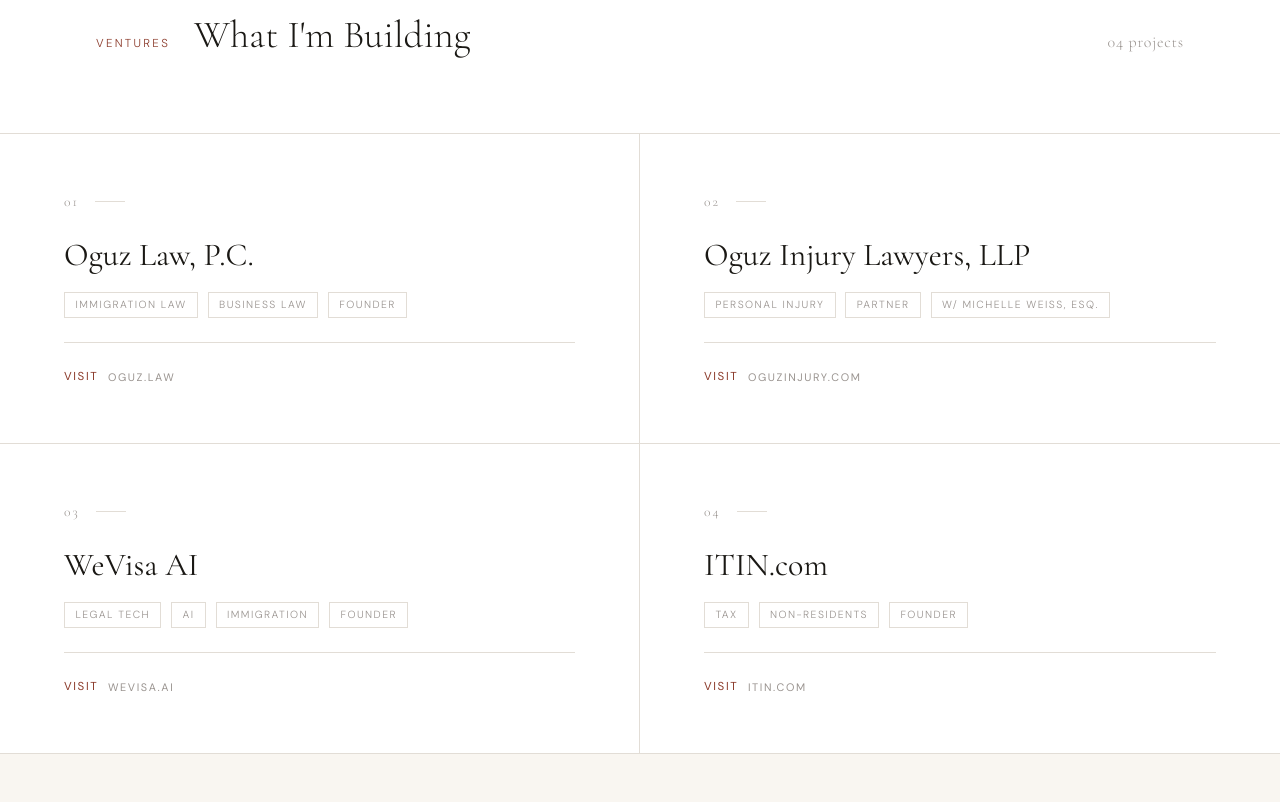
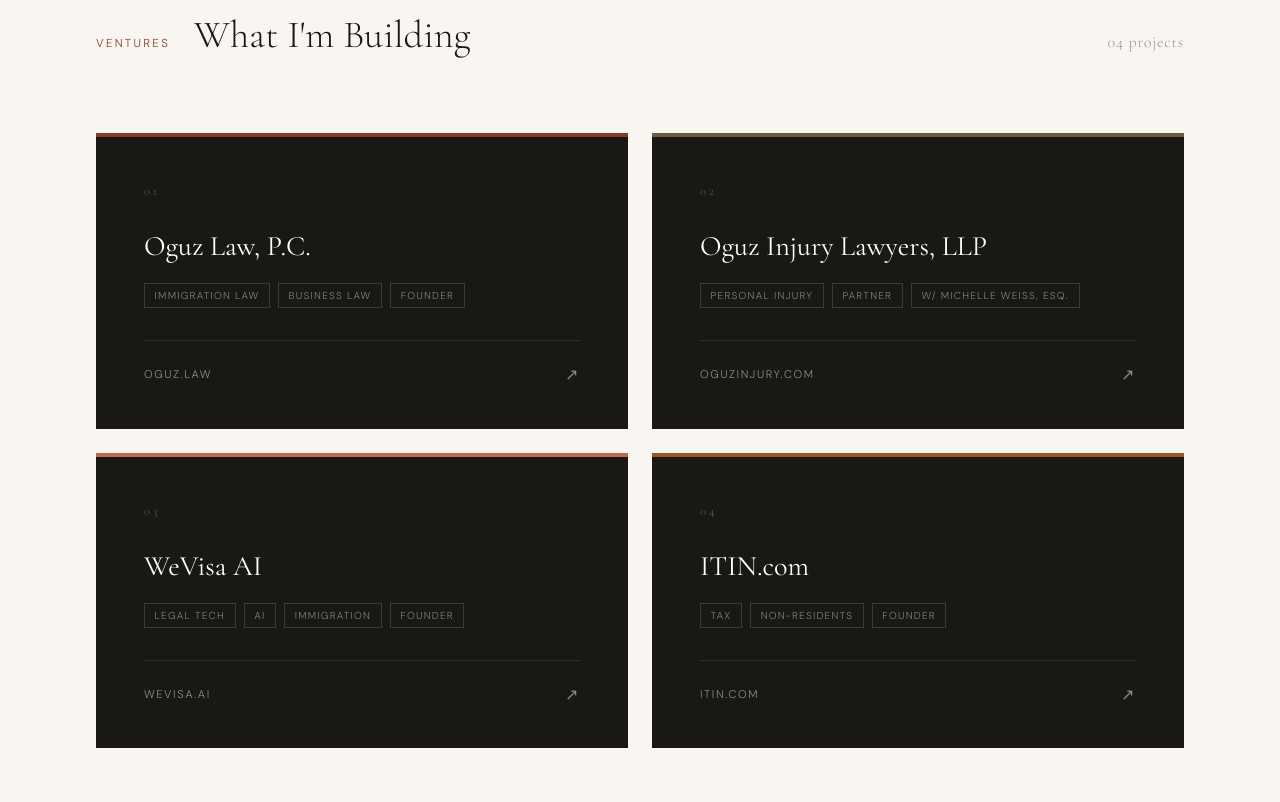
Before and after one commit to oguzai/oguz-site, a plain HTML site: page index.html in a window 1280 px wide. Shown: the part 1118-1920 px from the top of the page. Drawn offline with nearby package versions, Linux system fonts and the light colour scheme.

Commit message:
Add files via upload

```diff
--- a/index.html
+++ b/index.html
@@ -62,116 +62,36 @@
     .hero-image img { width: 100%; height: 100%; object-fit: cover; object-position: center 15%; }
     .hero-image-overlay { position: absolute; inset: 0; background: linear-gradient(to right, var(--cream) 0%, transparent 18%); }
 
-    /* ═══════════════════════════════
-       VENTURES — CREAM/WHITE CARDS
-    ═══════════════════════════════ */
-    .ventures { background: var(--white); padding: 0; }
-
-    .ventures-header {
-      display: flex; justify-content: space-between; align-items: baseline;
-      padding: 6rem 6rem 4rem;
-      border-bottom: 1px solid var(--border);
-    }
+    /* VENTURES */
+    .ventures { background: var(--cream); padding: 0; }
+    .ventures-header { display: flex; justify-content: space-between; align-items: baseline; padding: 6rem 6rem 4rem; }
     .ventures-header-left { display: flex; align-items: baseline; gap: 1.5rem; }
     .section-label { font-size: 0.72rem; letter-spacing: 0.2em; text-transform: uppercase; color: var(--accent); }
     .section-title { font-family: 'Cormorant Garamond', serif; font-size: clamp(2rem, 3vw, 3rem); font-weight: 300; color: var(--ink); }
     .ventures-count { font-family: 'Cormorant Garamond', serif; font-size: 1rem; color: var(--ink-muted); letter-spacing: 0.05em; }
-
-    .ventures-grid {
-      display: grid;
-      grid-template-columns: 1fr 1fr;
-      gap: 0;
-    }
-
+    .ventures-grid { display: grid; grid-template-columns: 1fr 1fr; gap: 1.5rem; padding: 0 6rem 6rem; }
     .venture-card {
-      padding: 3.5rem 4rem;
-      border-bottom: 1px solid var(--border);
-      border-right: 1px solid var(--border);
-      text-decoration: none;
-      color: var(--ink);
-      display: block;
-      position: relative;
-      background: var(--white);
-      transition: background 0.3s;
+      padding: 3rem 3rem 2.5rem; text-decoration: none; color: var(--ink);
+      display: block; position: relative; background: var(--ink);
+      transition: transform 0.3s cubic-bezier(0.25,0.46,0.45,0.94), box-shadow 0.3s;
       overflow: hidden;
     }
-    .venture-card:nth-child(even) { border-right: none; }
-    .venture-card::after {
-      content: '';
-      position: absolute;
-      bottom: 0; left: 0;
-      width: 100%; height: 3px;
-      background: var(--accent);
-      transform: scaleX(0);
-      transform-origin: left;
-      transition: transform 0.4s cubic-bezier(0.25, 0.46, 0.45, 0.94);
-    }
-    .venture-card:hover { background: var(--cream); }
-    .venture-card:hover::after { transform: scaleX(1); }
-
-    .venture-card-inner {
-      display: flex;
-      flex-direction: column;
-      height: 100%;
-    }
-
-    .venture-num {
-      font-family: 'Cormorant Garamond', serif;
-      font-size: 0.85rem;
-      color: var(--ink-muted);
-      letter-spacing: 0.15em;
-      margin-bottom: 1.5rem;
-      display: flex;
-      align-items: center;
-      gap: 1rem;
-    }
-    .venture-num::after {
-      content: '';
-      display: block;
-      height: 1px;
-      width: 30px;
-      background: var(--border);
-    }
-
-    .venture-name {
-      font-family: 'Cormorant Garamond', serif;
-      font-size: clamp(1.8rem, 2.5vw, 2.5rem);
-      font-weight: 400;
-      line-height: 1.1;
-      color: var(--ink);
-      margin-bottom: 1.25rem;
-      transition: color 0.3s;
-    }
-    .venture-card:hover .venture-name { color: var(--accent); }
-
-    .venture-tags { display: flex; gap: 0.6rem; flex-wrap: wrap; margin-bottom: 1.5rem; }
-    .venture-tag {
-      font-size: 0.65rem;
-      letter-spacing: 0.14em;
-      text-transform: uppercase;
-      color: var(--ink-muted);
-      border: 1px solid var(--border);
-      padding: 0.2rem 0.65rem;
-      transition: all 0.3s;
-    }
-    .venture-card:hover .venture-tag { color: var(--accent); border-color: var(--accent); opacity: 0.6; }
-
-    .venture-cta {
-      margin-top: auto;
-      display: inline-flex;
-      align-items: center;
-      gap: 0.6rem;
-      font-size: 0.72rem;
-      letter-spacing: 0.14em;
-      text-transform: uppercase;
-      color: var(--accent);
-      font-weight: 400;
-      padding-top: 1.5rem;
-      border-top: 1px solid var(--border);
-      transition: gap 0.3s;
-    }
-    .venture-card:hover .venture-cta { gap: 1rem; }
-    .venture-cta-url { color: var(--ink-muted); font-size: 0.68rem; }
+    .venture-card:hover { transform: translateY(-4px); box-shadow: 0 20px 60px rgba(26,24,20,0.2); }
+    .venture-card::before { content: ''; position: absolute; top: 0; left: 0; right: 0; height: 4px; background: var(--accent); transition: height 0.3s; }
+    .venture-card:nth-child(2)::before { background: #6B5B3E; }
+    .venture-card:nth-child(3)::before { background: var(--accent-light); }
+    .venture-card:nth-child(4)::before { background: #A0522D; }
+    .venture-card:hover::before { height: 6px; }
+    .venture-card-inner { display: flex; flex-direction: column; height: 100%; }
+    .venture-num { font-family: 'Cormorant Garamond', serif; font-size: 0.8rem; color: rgba(255,255,255,0.3); letter-spacing: 0.2em; margin-bottom: 1.75rem; }
+    .venture-name { font-family: 'Cormorant Garamond', serif; font-size: clamp(1.6rem,2.2vw,2.2rem); font-weight: 400; line-height: 1.15; color: var(--white); margin-bottom: 1.25rem; }
+    .venture-tags { display: flex; gap: 0.5rem; flex-wrap: wrap; margin-bottom: 2rem; }
+    .venture-tag { font-size: 0.63rem; letter-spacing: 0.12em; text-transform: uppercase; color: rgba(255,255,255,0.45); border: 1px solid rgba(255,255,255,0.15); padding: 0.2rem 0.6rem; transition: all 0.3s; }
+    .venture-card:hover .venture-tag { color: rgba(255,255,255,0.7); border-color: rgba(255,255,255,0.3); }
+    .venture-cta { margin-top: auto; display: flex; align-items: center; justify-content: space-between; font-size: 0.7rem; letter-spacing: 0.14em; text-transform: uppercase; color: rgba(255,255,255,0.5); padding-top: 1.25rem; border-top: 1px solid rgba(255,255,255,0.1); transition: color 0.3s; }
+    .venture-card:hover .venture-cta { color: rgba(255,255,255,0.85); }
+    .venture-cta-arrow { font-size: 1rem; transition: transform 0.3s; }
+    .venture-card:hover .venture-cta-arrow { transform: translate(3px,-3px); }
 
     /* BLOG */
     .blog { padding: 8rem 6rem; background: var(--cream); }
@@ -223,7 +143,7 @@
       .hero-image-overlay { background: linear-gradient(to bottom, transparent 60%, var(--cream) 100%); }
       .hero-name { font-size: 3rem; }
       .ventures-header { padding: 3rem 1.5rem 2rem; flex-direction: column; gap: 0.5rem; }
-      .ventures-grid { grid-template-columns: 1fr; }
+      .ventures-grid { grid-template-columns: 1fr; padding: 0 1.5rem 3rem; gap: 1rem; }
       .venture-card { border-right: none; padding: 2.5rem 1.5rem; }
       .blog { padding: 4rem 1.5rem; }
       .blog-grid { grid-template-columns: 1fr; }
@@ -242,7 +162,6 @@
       <li><a href="#blog">Blog</a></li>
       <li><a href="about.html">About</a></li>
       <li><a href="contact.html">Contact</a></li>
-      <li><a href="#subscribe">Newsletter</a></li>
     </ul>
     <div class="nav-social">
       <a href="https://instagram.com/dkoguz" target="_blank" title="Instagram"><svg viewBox="0 0 24 24" fill="none" stroke="currentColor" stroke-width="1.5"><rect x="2" y="2" width="20" height="20" rx="5"/><circle cx="12" cy="12" r="4"/><circle cx="17.5" cy="6.5" r="1" fill="currentColor" stroke="none"/></svg></a>
@@ -257,7 +176,6 @@
     <a href="#blog" onclick="toggleMenu()">Blog</a>
     <a href="about.html">About</a>
     <a href="contact.html">Contact</a>
-    <a href="#subscribe" onclick="toggleMenu()">Newsletter</a>
     <div class="mobile-social">
       <a href="https://instagram.com/dkoguz" target="_blank"><svg viewBox="0 0 24 24" fill="none" stroke="currentColor" stroke-width="1.5"><rect x="2" y="2" width="20" height="20" rx="5"/><circle cx="12" cy="12" r="4"/><circle cx="17.5" cy="6.5" r="1" fill="currentColor" stroke="none"/></svg></a>
       <a href="https://x.com/DKOguz" target="_blank"><svg viewBox="0 0 24 24" fill="currentColor"><path d="M18.244 2.25h3.308l-7.227 8.26 8.502 11.24H16.17l-4.714-6.231-5.401 6.231H2.744l7.73-8.835L1.254 2.25H8.08l4.253 5.622 5.911-5.622zm-1.161 17.52h1.833L7.084 4.126H5.117z"/></svg></a>
@@ -308,10 +226,7 @@
             <span class="venture-tag">Business Law</span>
             <span class="venture-tag">Founder</span>
           </div>
-          <div class="venture-cta">
-            <span>Visit</span>
-            <span class="venture-cta-url">oguz.law</span>
-          </div>
+          <div class="venture-cta"><span>oguz.law</span><span class="venture-cta-arrow">↗</span></div>
         </div>
       </a>
 
@@ -324,10 +239,7 @@
             <span class="venture-tag">Partner</span>
             <span class="venture-tag">w/ Michelle Weiss, Esq.</span>
           </div>
-          <div class="venture-cta">
-            <span>Visit</span>
-            <span class="venture-cta-url">oguzinjury.com</span>
-          </div>
+          <div class="venture-cta"><span>oguzinjury.com</span><span class="venture-cta-arrow">↗</span></div>
         </div>
       </a>
 
@@ -341,10 +253,7 @@
             <span class="venture-tag">Immigration</span>
             <span class="venture-tag">Founder</span>
           </div>
-          <div class="venture-cta">
-            <span>Visit</span>
-            <span class="venture-cta-url">wevisa.ai</span>
-          </div>
+          <div class="venture-cta"><span>wevisa.ai</span><span class="venture-cta-arrow">↗</span></div>
         </div>
       </a>
 
@@ -357,10 +266,7 @@
             <span class="venture-tag">Non-Residents</span>
             <span class="venture-tag">Founder</span>
           </div>
-          <div class="venture-cta">
-            <span>Visit</span>
-            <span class="venture-cta-url">itin.com</span>
-          </div>
+          <div class="venture-cta"><span>itin.com</span><span class="venture-cta-arrow">↗</span></div>
         </div>
       </a>
 
@@ -389,29 +295,12 @@
     </div>
   </section>
 
-  <!-- SUBSCRIBE -->
-  <section class="subscribe" id="subscribe">
-    <div>
-      <h2 class="subscribe-title">Stay in the<br><em>loop.</em></h2>
-      <p class="subscribe-text">Insights on law, technology, and entrepreneurship — delivered directly to your inbox. No noise, just substance.</p>
-    </div>
-    <div>
-      <form class="subscribe-form" onsubmit="handleSubscribe(event)">
-        <input type="text" placeholder="Your name" id="sub-name" required />
-        <input type="email" placeholder="Your email address" id="sub-email" required />
-        <button type="submit">Subscribe</button>
-        <p class="subscribe-note" id="sub-message">No spam, ever. Unsubscribe at any time.</p>
-      </form>
-    </div>
-  </section>
-
   <!-- FOOTER -->
   <footer>
     <div class="footer-logo">Dorukhan Oguz</div>
     <div class="footer-links">
       <a href="about.html">About</a>
       <a href="contact.html">Contact</a>
-      <a href="#subscribe">Newsletter</a>
     </div>
     <div class="footer-social">
       <a href="https://instagram.com/dkoguz" target="_blank" title="Instagram"><svg viewBox="0 0 24 24" fill="none" stroke="currentColor" stroke-width="1.5"><rect x="2" y="2" width="20" height="20" rx="5"/><circle cx="12" cy="12" r="4"/><circle cx="17.5" cy="6.5" r="1" fill="currentColor" stroke="none"/></svg></a>
```
